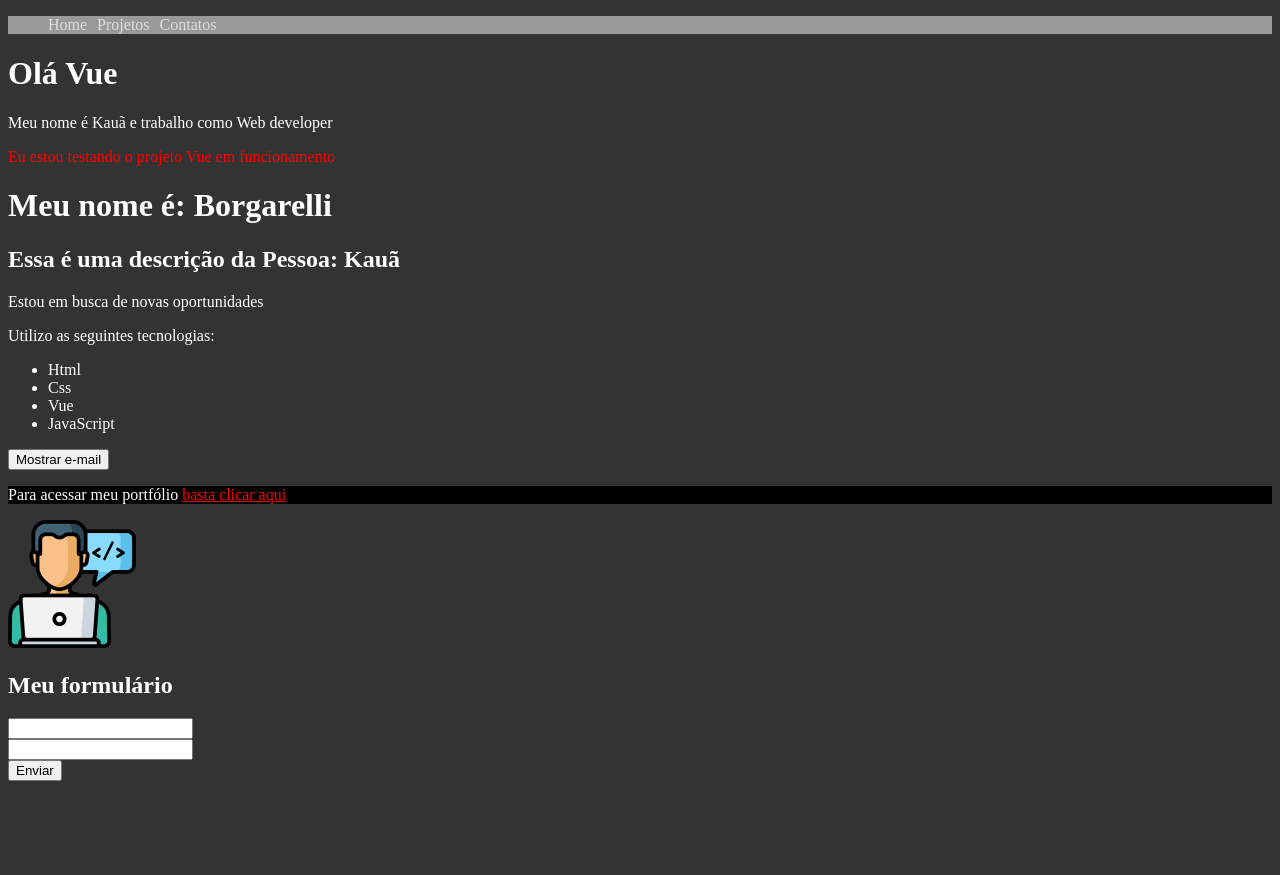
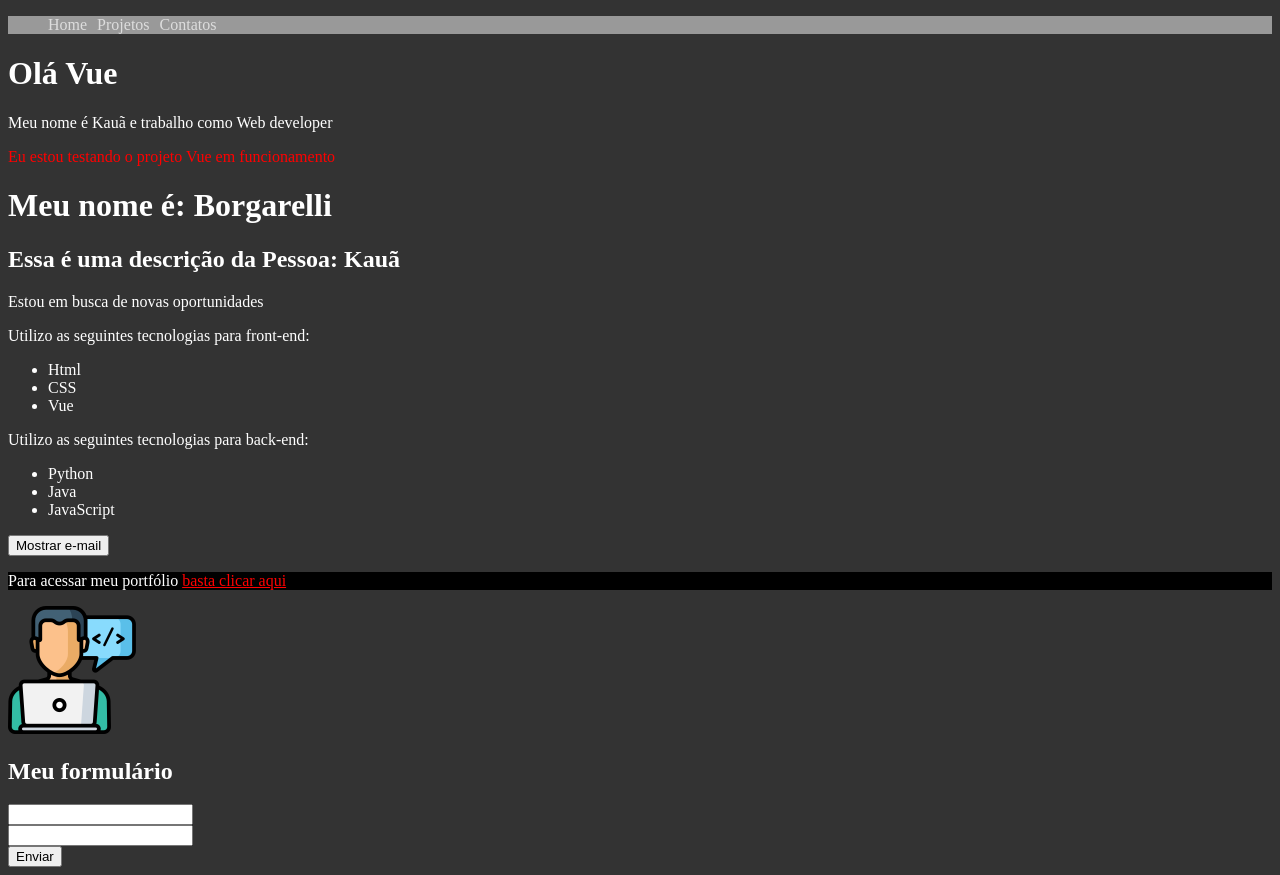
Before and after one commit to Borgarelli/Projetos_curso_vue, a Vue app in the folder 2_projeto_vue/: page / in a window 1280 px wide. Before the commit the page ends 800 px from the top, so only its background shows below. Built offline with nearby package versions, Linux system fonts and the light colour scheme.

Commit message:
add v-for

```diff
--- a/2_projeto_vue/src/components/Info.vue
+++ b/2_projeto_vue/src/components/Info.vue
@@ -2,12 +2,19 @@
     <div>
         <p v-if="esta_trabalhando">No momento eu estou trabalhando</p> <!--Aqui ele introduz a condicional utilizando um componente proprio do Vue, o v-if, caso o parametro esteja definido como true, a mensagem ira retornar na tela, caso esteja definido como falso, ele não ira retornar nada-->
         <p v-else>Estou em busca de novas oportunidades</p> <!--Mensagem que irá retornar quando a condição do v-if não for cumprida, detalhe: v-else sempre tem que estar abaixo do v-if para funcionar-->
-        <p>Utilizo as seguintes tecnologias: </p>
+        <p>Utilizo as seguintes tecnologias para front-end: </p>
         <ul>
-            <li>Html</li>
-            <li>Css</li>
-            <li>Vue</li>
-            <li>JavaScript</li>
+            <li v-for="(technology, index) in frontend_technologies" v-bind:key="index">
+                {{technology}}
+            </li> <!--Implementando o v-for, primeiro dando a condição do technology como se fosse uma string de referencia, e assim utilizando-o para imprimir o array (lista) definida dentro do data -->
+            <!--O v-for por padrão ele irá repetir o elemento pai de acordo com o número de elementos definidos dentro do array. Ele funciona, porém gera um erro de semantica que é necessário como se fosse inserir um id proprio para repetição, para consertar esse erro é necessário criar um v-bind:key dentro da tag para armazenar esse id, e para gerar esse id é bem simples, basta abrir um () onde ele define a condição, no caso desse exemplo é o technology e colocar um index, no caso vai ficar
+v-for ="(technology, index) in frontend_technology" v-bind:key="index"-->
+        </ul>
+        <p>Utilizo as seguintes tecnologias para back-end:</p>
+        <ul>
+            <li v-for="technology in backend_technologies" :key="technology.id"> <!--Aqui não precisa do index, pois como ela é um array de objeto ela ja vem definida com uma chave propria para cada repetição, então é só puxar através do technology.id-->
+            {{technology.language}} <!--Aqui para retornar apenas a linguagem defindia no array na tela-->
+            </li>
         </ul>
         <div>
             <button @click="showEmail">{{texto_button}}</button> <!--O @click está proporcionado um evento para o button, sendo referenciado pelo método passado dentro do export default como objeto no methods-->
@@ -31,7 +38,13 @@ import Picture from './Picture.vue';
                 mostrar_email: false, //Alterado para false para mostrar o funcionamento do metodo criado para mostrar o paragrafo com o email
                 email: 'borgarelli@outlook.com',
                 meu_link: 'https://google.com',
-                texto_button: 'Mostrar e-mail'
+                texto_button: 'Mostrar e-mail',
+                frontend_technologies: ['Html', 'CSS', 'Vue'], //Criando um array de formato simples
+                backend_technologies: [ //Trazendo mais um Array porém em formato de objetos, para caso seja uma lista com mais complexidade
+                    {id: 1, language: 'Python'},
+                    {id: 2, language: 'Java'},
+                    {id: 3, language: 'JavaScript' }
+                ]
             }
         },
         methods: {
```
